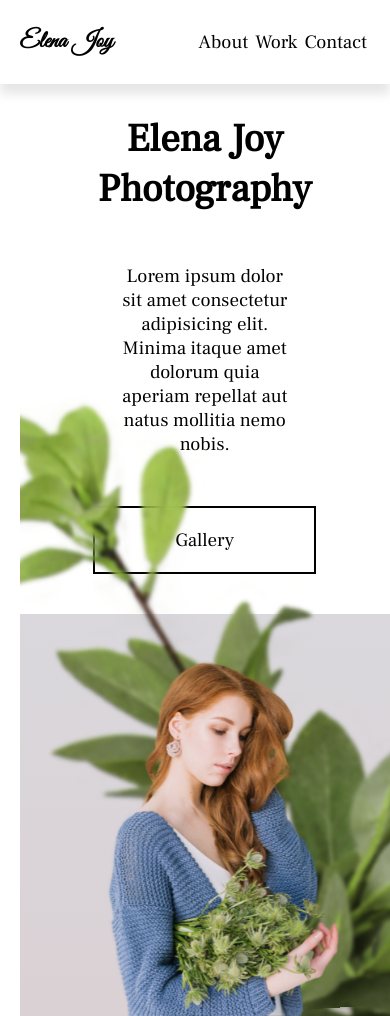
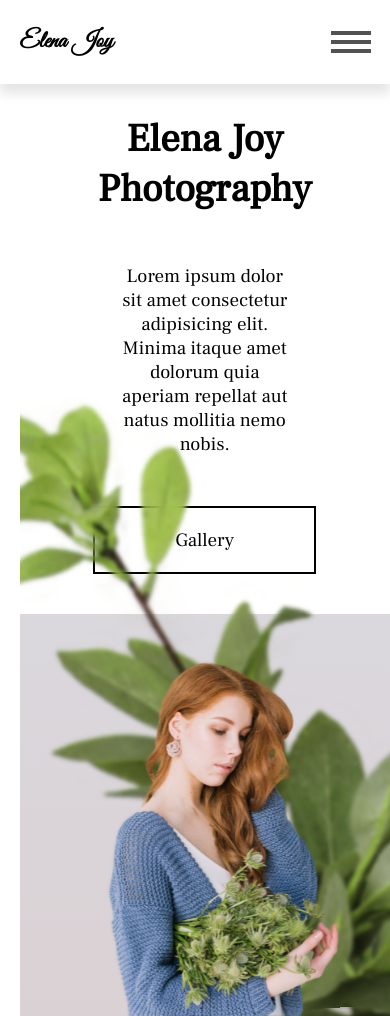
Before and after one commit to alexangria1992/photography-portfolio, a plain HTML site: page index.html in a window 390 px wide. Drawn offline with Linux system fonts and the light colour scheme; a web font is replaced by a local one.

Commit message:
Burger Menu

```diff
--- a/index.html
+++ b/index.html
@@ -20,11 +20,17 @@
     <header class="main-head">
       <nav>
         <h1 id="logo">Elena Joy</h1>
+        <input type="checkbox" class="menu-check" />
         <ul class="nav-links">
           <li><a href="">About</a></li>
           <li><a href="">Work</a></li>
           <li><a href="">Contact</a></li>
         </ul>
+        <div class="burger">
+          <span class="line1"></span>
+          <span class="line2"></span>
+          <span class="line3"></span>
+        </div>
       </nav>
     </header>
     <main>
--- a/style.css
+++ b/style.css
@@ -199,3 +199,64 @@ nav {
     transform: rotateZ(0deg);
   }
 }
+
+.burger,
+.menu-check {
+  display: none;
+}
+
+@media screen and (max-width: 842px) {
+  .burger {
+    position: relative;
+    display: block;
+  }
+  .burger span {
+    padding: 0.2rem 2rem;
+    background: var(--gray-text);
+    margin: 0.5rem 0rem;
+    display: block;
+    transition: all 0.5s ease;
+  }
+  .nav-links a {
+    color: white;
+    font-size: var(--header3);
+    text-decoration: underline;
+  }
+  .nav-links {
+    background: var(--background-color);
+    width: 100%;
+    height: 100%;
+    position: fixed;
+    top: 0;
+    left: 100%;
+    flex-direction: column;
+    align-items: center;
+    transition: transform 1s ease;
+  }
+  .menu-check {
+    display: block;
+    position: absolute;
+    top: 50%;
+    right: 5%;
+    transform: translateX(5%, -50%);
+    width: 5rem;
+    height: 5rem;
+    opacity: 0;
+    z-index: 100;
+  }
+  .menu-check:checked + .nav-links {
+    transform: translateX(-100%);
+  }
+  .menu-check:checked ~ .burger span {
+    background: white;
+  }
+  .menu-check:checked ~ .burger span:nth-child(1) {
+    transform: rotateZ(45deg) translateY(300%);
+  }
+  .menu-check:checked ~ .burger span:nth-child(2) {
+    opacity: 0;
+  }
+  .menu-check:checked ~ .burger span:nth-child(3) {
+    transform: rotateZ(-45deg) translateY(-300%);
+  }
+}
```
